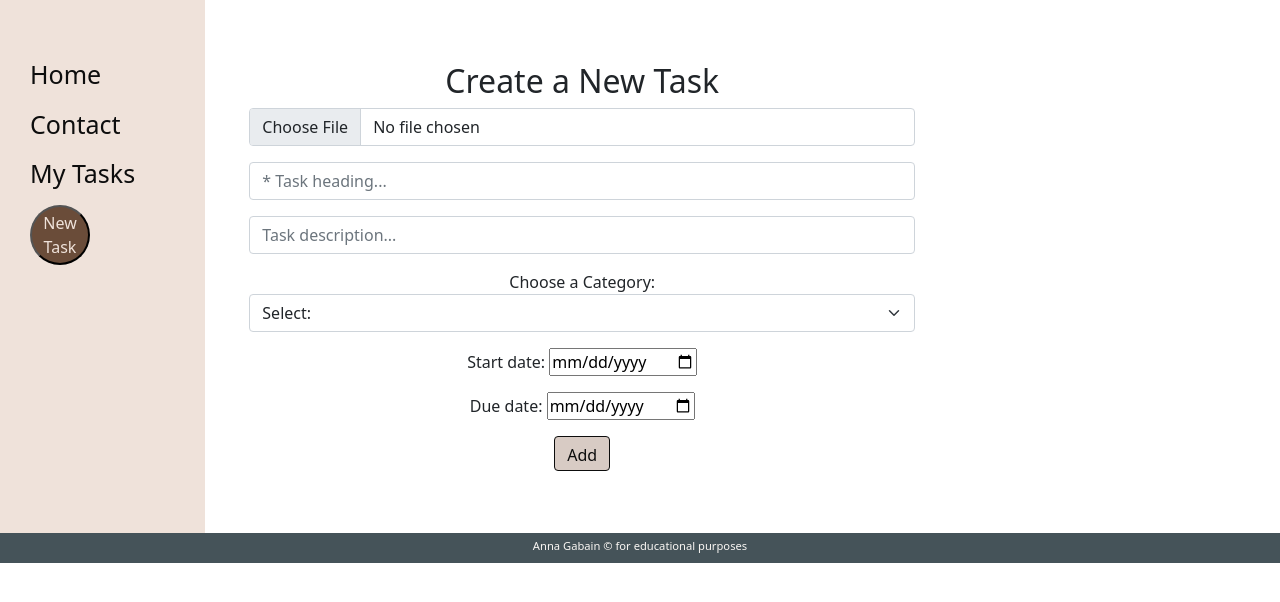
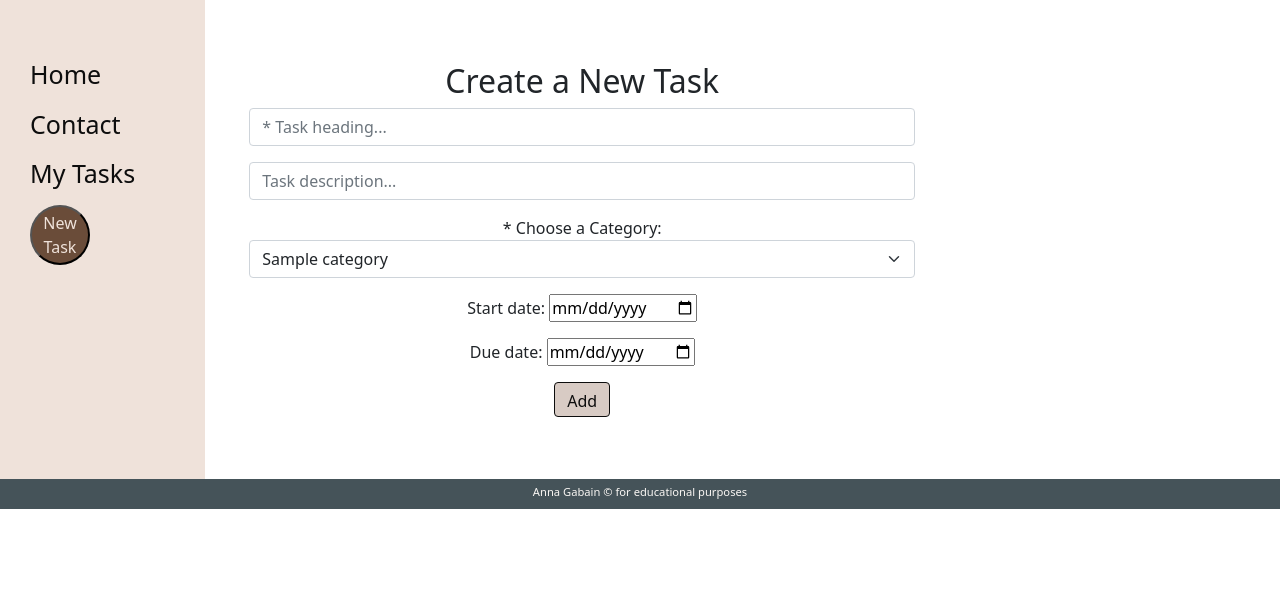
Before and after one commit to annagabain/Mom-Schedule, a Django app: page /new_task in a window 1280 px wide. Shown: the part 116-718 px from the top of the page. Run offline with Django 3.2, Linux system fonts and the light colour scheme; a user stored in the database is signed in; tables that the repository leaves empty hold one stand-in row (values such as "Sample post"); parts of the project's set-up code (start-up, migrations or seed data) failed here and were passed over; some libraries are stand-ins or nearby versions.

Commit message:
Create new tasks with chosen category images

```diff
--- a/mom_schedule_app/models.py
+++ b/mom_schedule_app/models.py
@@ -13,6 +13,7 @@ from django.urls import reverse
 # Category table
 class Task_Category(models.Model):
     name = models.CharField(max_length=100)
+    featured_image = CloudinaryField('image', default='placeholder')  # noqa
 
     def __str__(self):
         return self.name
@@ -31,7 +32,7 @@ class Mom_task(models.Model):
     title = models.CharField(max_length=50, null=False, blank=False)
     complete = models.BooleanField(null=False, blank=False, default=False)
     description = models.TextField(max_length=500)
-    category = models.ForeignKey(Task_Category, null=True, on_delete=models.CASCADE)  # noqa
+    category = models.ForeignKey(Task_Category, null=False, blank=False, on_delete=models.CASCADE)  # noqa
     # date = models.DateField()
     start_time = models.DateTimeField()
     end_time = models.DateTimeField()
--- a/mom_schedule_app/views.py
+++ b/mom_schedule_app/views.py
@@ -120,7 +120,6 @@ def mom_contact(request):
 def add(request):
     title = request.POST["title"]
     description = request.POST["description"]
-    image = request.POST["featured_image"]
     start_time = request.POST["start_time"]
     end_time = request.POST["end_time"]
     category = request.POST["category"]
@@ -130,8 +129,7 @@ def add(request):
         if cat.pk == int(category):
             category_id = cat
 
-    mom_task = Mom_task(featured_image=image, title=title, category=category_id, description=description, start_time=start_time, end_time=end_time)  # noqa
-    print('=================', mom_task.category)
+    mom_task = Mom_task(title=title, category=category_id, description=description, start_time=start_time, end_time=end_time)  # noqa
     mom_task.save()
     request.user.momtask.add(mom_task)
     return redirect("all_tasks")
--- a/templates/new_task.html
+++ b/templates/new_task.html
@@ -9,10 +9,9 @@
         <label>
             <h2>Create a New Task</h2>
         </label>
-        <div class="mb-3">
-            <!-- <input id="featured_image" class="form-control" type="image" src="static/css/pexels-karolina-grabowska-4959753.jpg" name="featured_image" placeholder="Task picture..."> -->
-            <input id="featured_image" class="form-control" type="file" name="featured_image" accept="image/*">
-        </div>
+        <!-- <div class="mb-3">
+                        <input id="featured_image" class="form-control" type="file" name="featured_image" accept="image/*">
+        </div> -->
         <div class="mb-3">
             <input id="heading" class="form-control" type="text" name="title" placeholder="* Task heading..."
                 required="required">
@@ -22,10 +21,10 @@
                 placeholder="Task description...">
         </div>
         <div class="mb-3">
-            <label for="category">Choose a Category:</label>
-            <select id="category" class="form-select" type="category" name="category">
-                <option value="0">Select:</option>
-                <option value="0">--------------</option>
+            <label for="category">* Choose a Category:</label>
+            <select id="category" class="form-select" type="category" name="category" required="required">
+                <!-- <option value="0">Select:</option>
+                <option value="0">--------------</option> -->
                 {% for item in Task_Category  %}
                 <option value="{{ item.id }}">{{ item.name }}</option>
                 {% endfor %}
```
Also changed, not shown: templates/all_tasks.html (+17 -4 lines), mom_schedule_app/migrations/0016_auto_20230228_1320.py (added).
